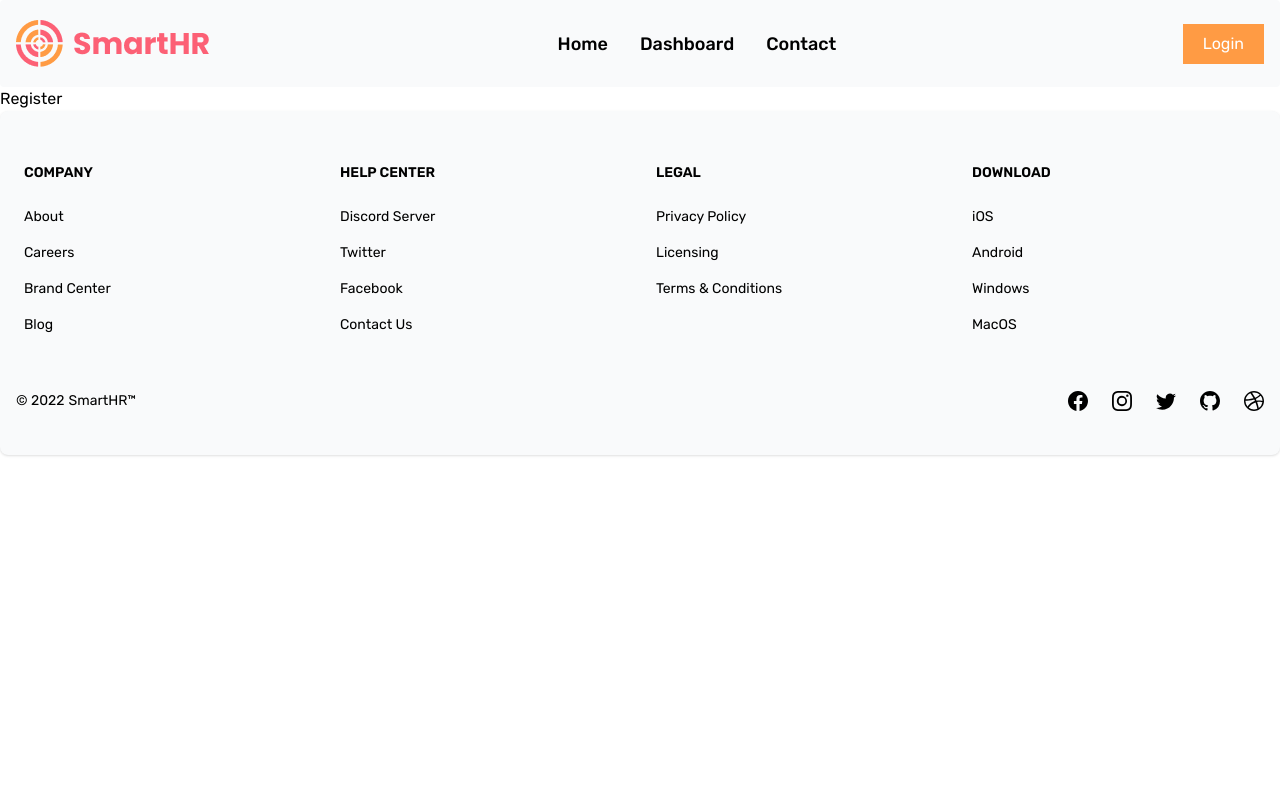
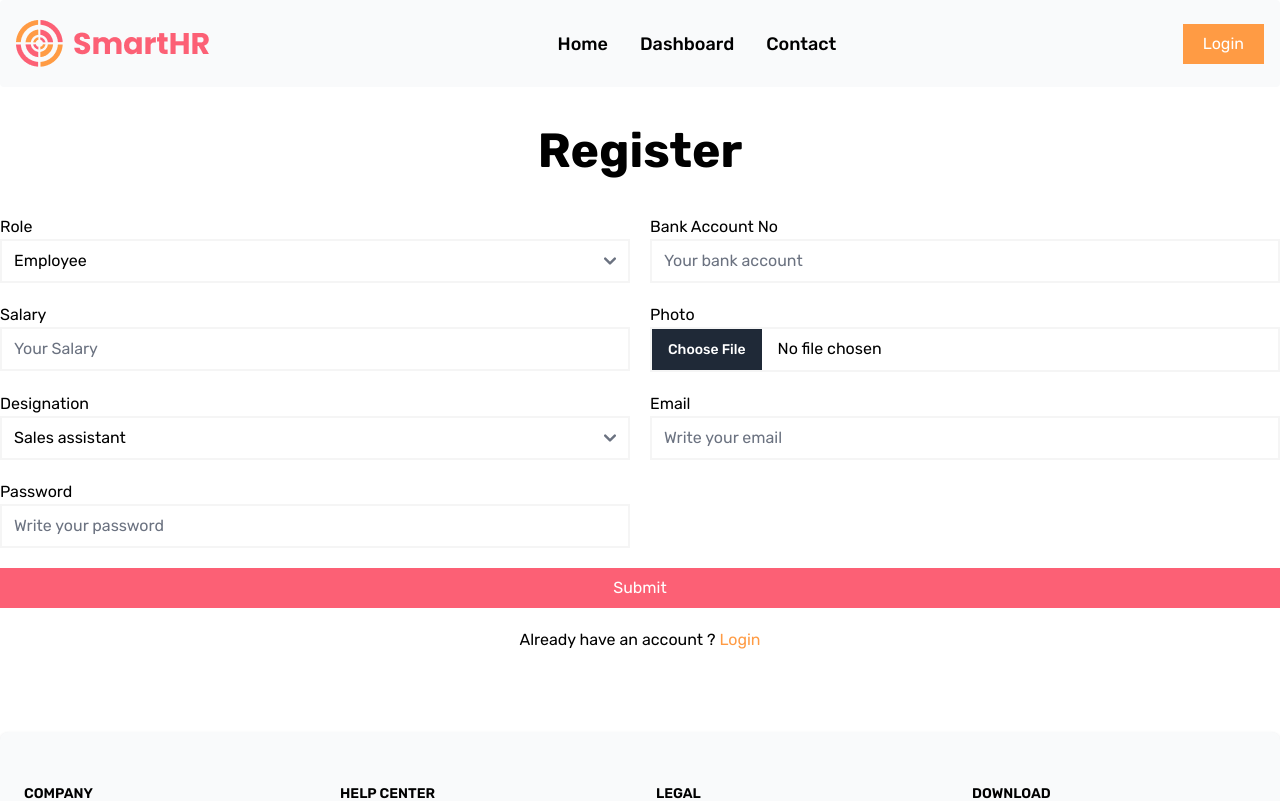
Before and after one commit to yeasinbinali/SmartHR, a React (Vite) app: page /register in a window 1280 px wide. Shown: the top 801 px of the page. Built offline with nearby package versions, Linux system fonts and the light colour scheme; a web font is replaced by a local one.

Commit message:
firebase added

```diff
--- a/src/authentication/Login/Login.jsx
+++ b/src/authentication/Login/Login.jsx
@@ -1,5 +1,7 @@
 import React from 'react';
 import { useForm } from "react-hook-form"
+import { FcGoogle } from "react-icons/fc";
+import { Link } from 'react-router-dom';
 
 const Login = () => {
     const { register, handleSubmit } = useForm();
@@ -7,7 +9,7 @@ const Login = () => {
         console.log(data)
     }
     return (
-        <div className='flex justify-between items-center gap-10'>
+        <div className='flex justify-between items-center gap-10 mt-10 mb-20'>
             <div className='w-[40%] mx-auto'>
                 <img src="https://i.ibb.co/1rHpdYk/user-verification-unauthorized-access-prevention-private-account-authentication-cyber-security-peopl.jpg" alt="" />
             </div>
@@ -24,6 +26,10 @@ const Login = () => {
                     </div>
                     <input className='btn bg-primary text-white w-full py-2 mt-5' type="submit" />
                 </form>
+                <p className='my-5 text-center'>New to SmartHR ? <Link className='text-main' to='/register'>Go to Register</Link></p>
+                <div className='flex justify-center'>
+                    <FcGoogle className='text-3xl' />
+                </div>
             </div>
         </div>
     );
--- a/src/authentication/Register/Register.jsx
+++ b/src/authentication/Register/Register.jsx
@@ -1,9 +1,57 @@
 import React from 'react';
+import { useForm } from "react-hook-form"
+import { Link } from 'react-router-dom';
 
 const Register = () => {
+    const { register, handleSubmit } = useForm();
+    const onSubmit = (data) => {
+        console.log(data)
+    }
     return (
-        <div>
-            <h1>Register</h1>
+        <div className='mt-10 my-20'>
+            <form onSubmit={handleSubmit(onSubmit)}>
+                <h1 className='text-5xl font-bold text-center mb-10'>Register</h1>
+                <div className='grid grid-cols-2 gap-5'>
+                    <div className='w-full mx-auto'>
+                        <label>Role</label><br />
+                        <select required className='border-2 border-[whitesmoke] w-[100%]' {...register("role")}>
+                            <option value="Employee">Employee</option>
+                            <option value="HR">HR</option>
+                            <option disabled value="Admin">Admin</option>
+                        </select>
+                    </div>
+                    <div className='w-full mx-auto'>
+                        <label>Bank Account No</label><br />
+                        <input required placeholder='Your bank account' type='text' className='border-2 border-[whitesmoke] w-[100%]' {...register("bankAccount")} />
+                    </div>
+                    <div className='w-full mx-auto'>
+                        <label>Salary</label><br />
+                        <input required placeholder='Your Salary' type='number' className='border-2 border-[whitesmoke] w-[100%]' {...register("salary")} />
+                    </div>
+                    <div className='w-full mx-auto'>
+                        <label>Photo</label><br />
+                        <input required placeholder='Your Photo' type='file' className='border-2 border-[whitesmoke] w-[100%]' {...register("photo")} />
+                    </div>
+                    <div className='w-full mx-auto'>
+                        <label>Designation</label><br />
+                        <select required className='border-2 border-[whitesmoke] w-[100%]' {...register("designation")}>
+                            <option value="Sales assistant">Sales assistant</option>
+                            <option value="Social media executive">Social media executive</option>
+                            <option value="Digital marketer">Digital marketer</option>
+                        </select>
+                    </div>
+                    <div className='w-full mx-auto'>
+                        <label>Email</label><br />
+                        <input required placeholder='Write your email' type='email' className='border-2 border-[whitesmoke] w-[100%]' {...register("email")} />
+                    </div>
+                    <div className='w-full mx-auto'>
+                        <label>Password</label><br />
+                        <input required placeholder='Write your password' type='password' className='border-2 border-[whitesmoke] w-[100%]' {...register("password")} />
+                    </div>
+                </div>
+                <input className='btn bg-primary text-white w-full py-2 mt-5' type="submit" />
+            </form>
+            <p className='my-5 text-center'>Already have an account ? <Link className='text-main' to='/login'>Login</Link></p>
         </div>
     );
 };
--- /dev/null
+++ b/src/firebase/firebase.init.js
@@ -0,0 +1,19 @@
+// Import the functions you need from the SDKs you need
+import { initializeApp } from "firebase/app";
+// TODO: Add SDKs for Firebase products that you want to use
+// https://firebase.google.com/docs/web/setup#available-libraries
+
+// Your web app's Firebase configuration
+const firebaseConfig = {
+  apiKey: "AIzaSyCFA-FUVlpxvQ0r_Cueo6zxggQe0_3qng0",
+  authDomain: "smart-hr-site.firebaseapp.com",
+  projectId: "smart-hr-site",
+  storageBucket: "smart-hr-site.appspot.com",
+  messagingSenderId: "241210143260",
+  appId: "1:241210143260:web:81588933abdb9f0a8065d9"
+};
+
+// Initialize Firebase
+const app = initializeApp(firebaseConfig);
+
+export default app;
```
